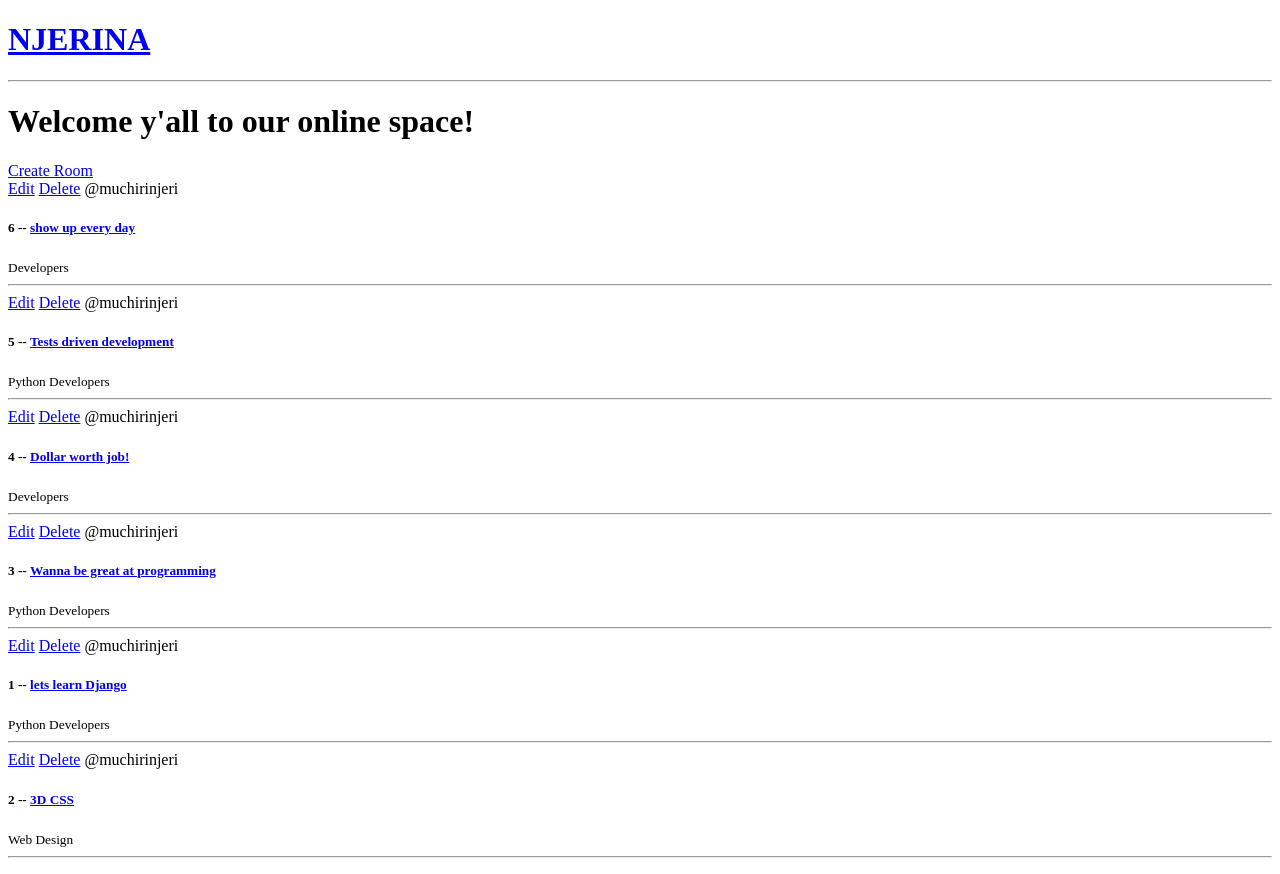
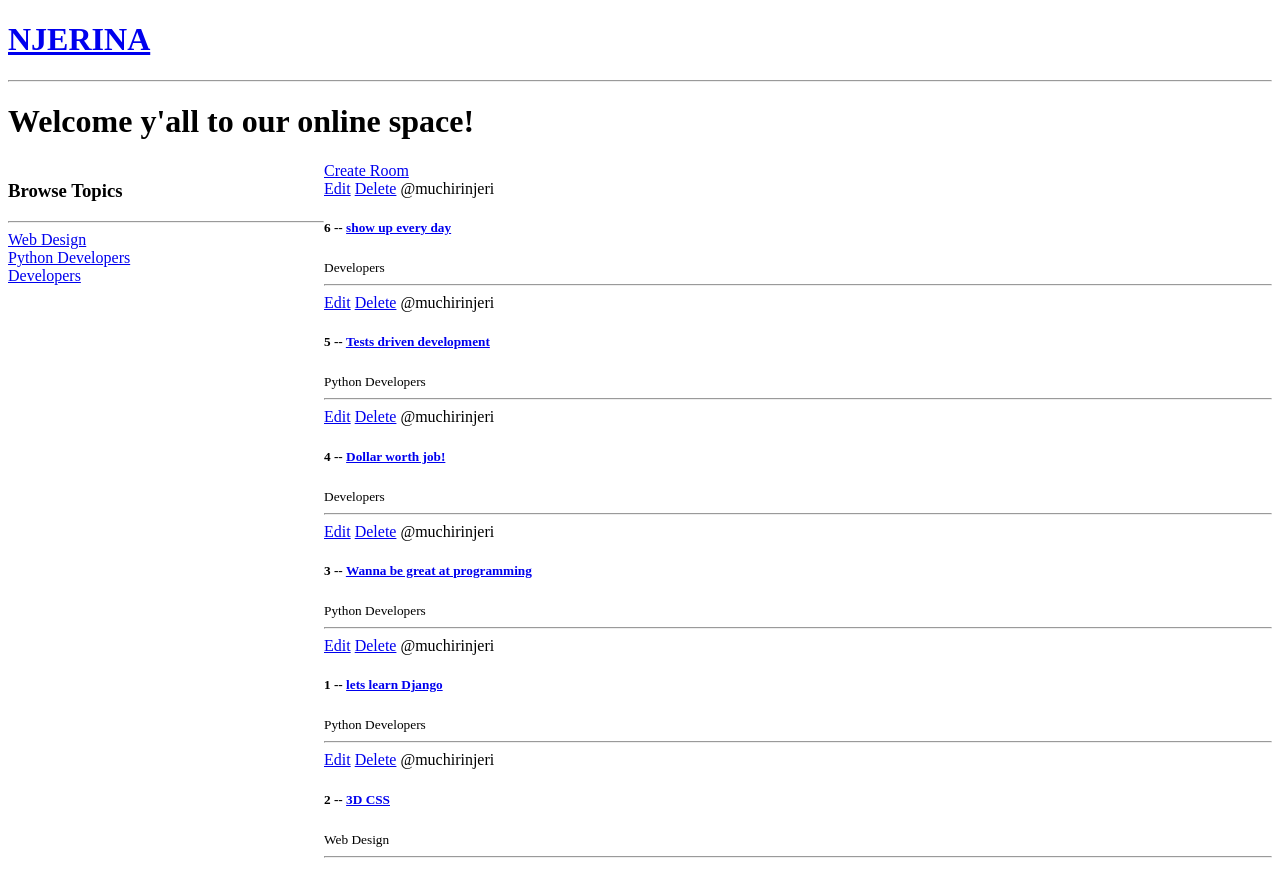
Before and after one commit to NjeriMuchiri/lets_teamup, a Django app: page / in a window 1280 px wide. Run offline with Django 4.2, Linux system fonts and the light colour scheme; data comes from the database, SQL or seed files in the repository.

Commit message:
Adding new templates

```diff
--- a/base/templates/base/home.html
+++ b/base/templates/base/home.html
@@ -1,10 +1,26 @@
 {% extends 'main.html' %}
 
 {% block content %}
+<style>
+    .home-container{
+        display:grid;
+        grid-template-columns: 1fr 3fr;
+    }
+</style>
 <h1>Welcome y'all to our online space!</h1>
-<div>
+<div class="home-container">
+    <div>
+        <h3>Browse Topics</h3>
+        <hr>
+        {% for topic in topics %}
+            <div>
+                <a href="{% url 'home' %}?q={{topic.name}}">{{topic.name}}</a>
+            </div>
+        {% endfor %}
+    </div>
     <div>
         <a href="{% url 'create-room' %}">Create Room</a>
+        <div>
         {% for room in rooms %}
             <div>
                 <a href="{% url 'update-room' room.id %}">Edit</a>
@@ -16,6 +32,7 @@
             </div>
 
         {% endfor %}
+        </div>
     </div>
 </div>
 {% endblock %}
--- a/base/urls.py
+++ b/base/urls.py
@@ -4,7 +4,7 @@ from . import views
 urlpatterns = [
     path('', views.home, name="home"),
     path('room/<str:pk>/', views.rooms, name="room"),
-    path('create-room/', views.createRoom, name='create-room'),
-    path('update-room/<str:pk>/', views.updateRoom, name='update-room'),
-    path('delete-room/<str:pk>/', views.deleteRoom, name='delete-room'),
+    path('create-room/', views.createRoom, name="create-room"),
+    path('update-room/<str:pk>/', views.updateRoom, name="update-room"),
+    path('delete-room/<str:pk>/', views.deleteRoom, name="delete-room"),
 ]
--- a/base/views.py
+++ b/base/views.py
@@ -1,17 +1,13 @@
 from django.shortcuts import render, redirect
-from .models import Room
+from .models import Room, Topic
 from .forms import RoomForm
 
 
 #Create your views here.
 def home(request):
-    rooms = [
-        {'id': 1, 'name': 'let us learn Python!'},
-        {'id': 2, 'name': 'Design with me'},
-        {'id': 3, 'name': 'Frontend developers'},
-    ]
     rooms = Room.objects.all()
-    context = {'rooms': rooms}
+    topics  = Topic.objects.all()
+    context = {'rooms': rooms, 'topics': topics}
     return render(request, 'base/home.html', context)
 
 def rooms(request, pk):
@@ -51,5 +47,5 @@ def deleteRoom(request, pk):
     room = Room.objects.get(id=pk)
     if request.method == 'POST':
         room.delete()
-        return redirect('home')
+        return redirect("home")
     return render(request, 'base/delete.html', {'obj':room})
```
